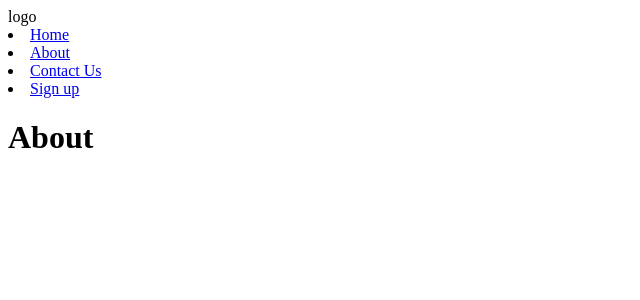
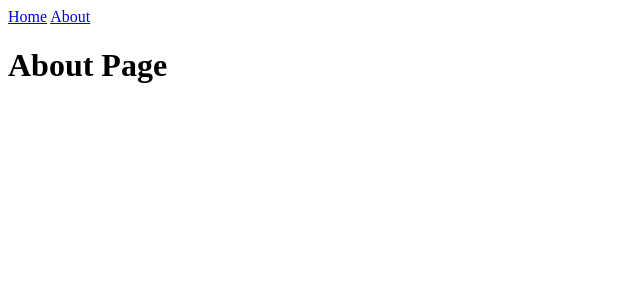
Before and after one commit to Holison18/Django-Webframework, a Django app: page /about/ in a window 1280 px wide. Shown: the top 300 px of the page, without its empty margins (0-640 px from the left). Run offline with Django 4.2, Linux system fonts and the light colour scheme.

Commit message:
about.html

```diff
--- a/pagesApp/templates/about.html
+++ b/pagesApp/templates/about.html
@@ -1,21 +1,5 @@
-<!DOCTYPE html>
-<html lang="en">
-<head>
-    <meta charset="UTF-8">
-    <meta name="viewport" content="width=device-width, initial-scale=1.0">
-    <title>Document</title>
-</head>
-<body>
-    <div class="navbar">
-        <div class="logo">logo</div>
-        <div class="nav_elements">
-          <li><a href="Home">Home</a></li>
-          <li><a href="About">About</a></li>
-          <li><a href="Contact Us">Contact Us</a></li>
-          <li><a href="Sign up">Sign up</a></li>
-        </div>
+{% extends 'base.html' %}
 
-        <div class="hero_section">
-          <h1>About</h1>
-</body>
-</html>
+{% block content %}
+<h1>About Page</h1>
+{% endblock content %}
```
